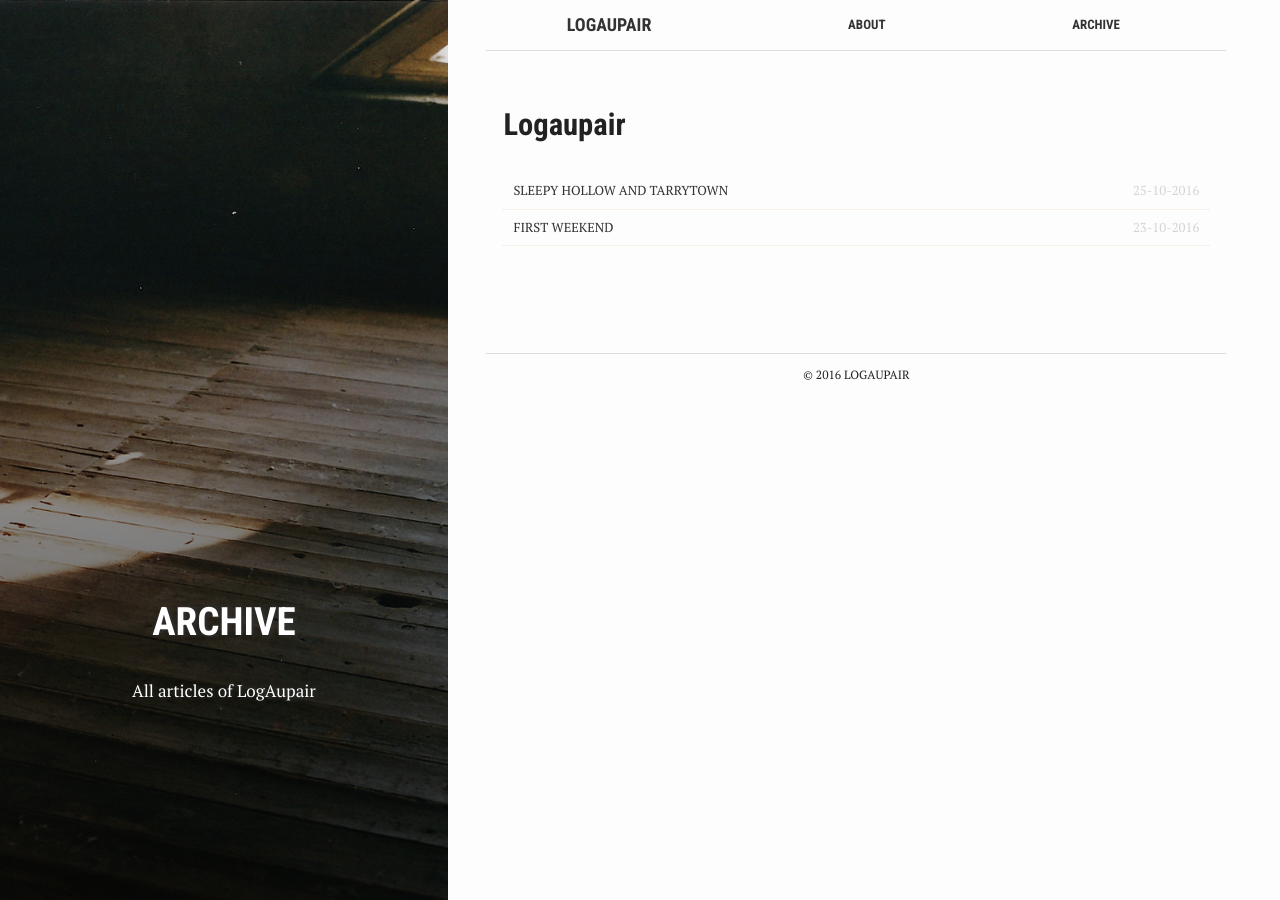
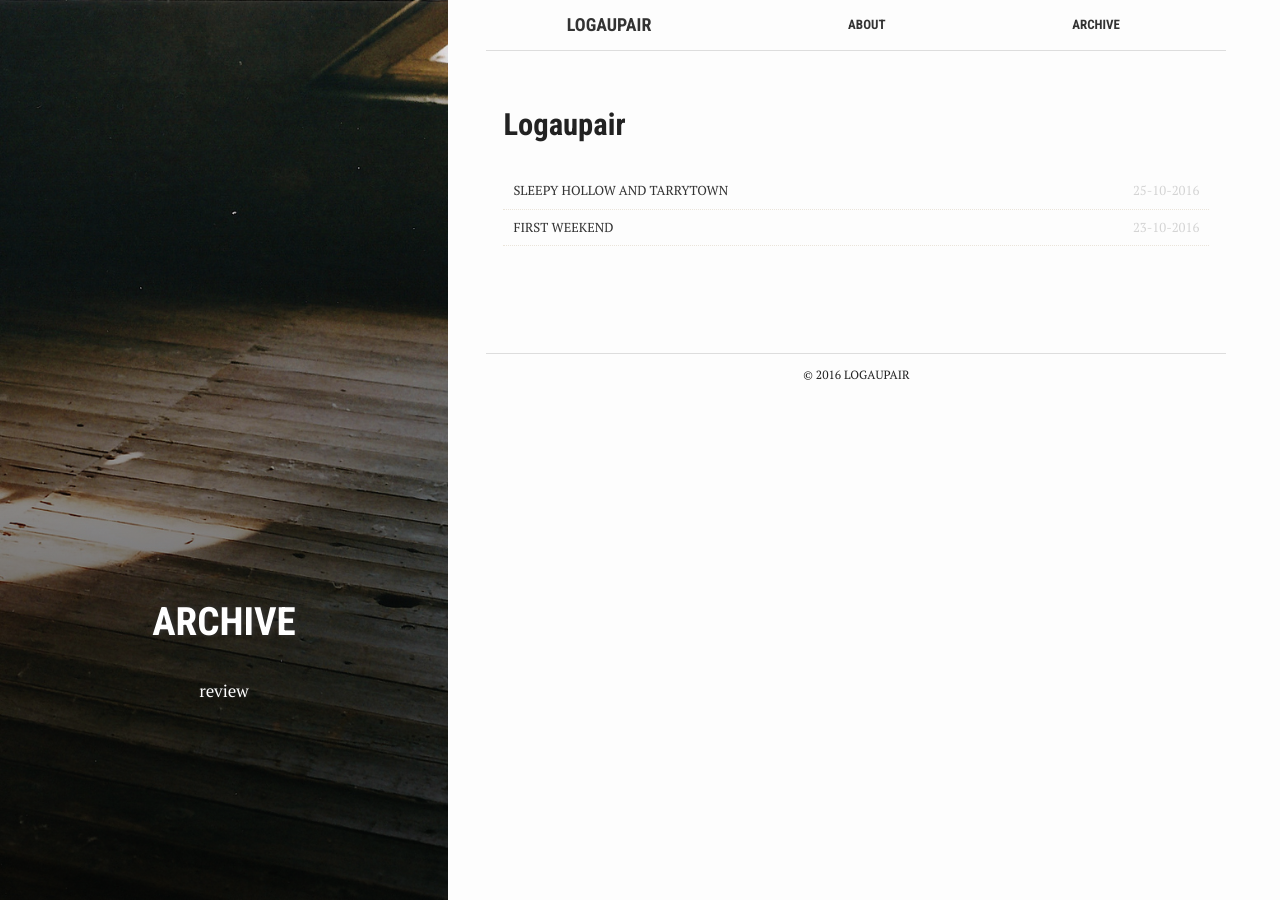
Before and after one commit to logaupair/logaupair.github.io, a Jekyll site: the page built from archive.md, in a window 1280 px wide. Built offline with Jekyll 4.4.1, drawn with Linux system fonts in a browser that asks for light colours.

Commit message:
Updated Archive

```diff
--- a/archive.md
+++ b/archive.md
@@ -3,7 +3,7 @@ title: Archive
 permalink: "/archive/"
 bg: archiv.jpg
 crawlertitle: All articles of LogAupair
-summary: All articles of LogAupair
+summary: review
 active: archive
 layout: page
 ---
```
